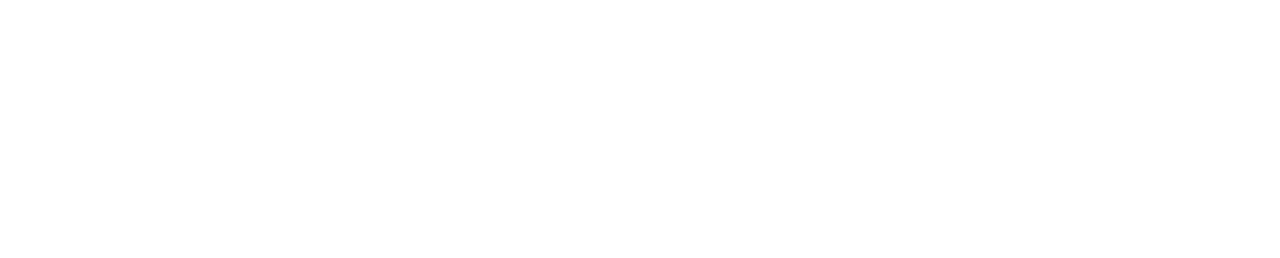
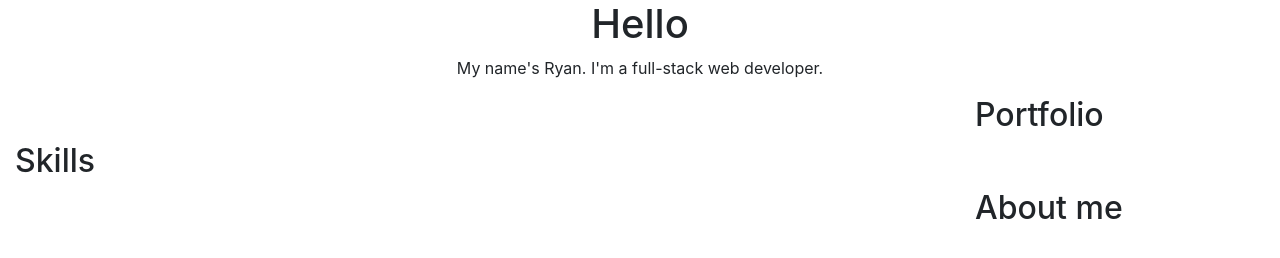
Before and after one commit to ihearsinez/my-personal-portfolio, a plain HTML site: page index.html in a window 1280 px wide. Drawn offline with nearby package versions, Linux system fonts and the light colour scheme.

Commit message:
beginnings of structure at XL

```diff
--- a/index.html
+++ b/index.html
@@ -3,12 +3,45 @@
     <head>
         <meta charset="utf-8">
         <title>Ryan Straker | Portfolio</title>
-        <meta name="viewport" content="width=device-width, initial-scale=1">
+        <meta name="viewport" content="width=device-width, initial-scale=1, shrink-to-fit=no">
         <link rel="stylesheet" href="https://cdn.jsdelivr.net/npm/bootstrap@4.6.0/dist/css/bootstrap.min.css" integrity="sha384-B0vP5xmATw1+K9KRQjQERJvTumQW0nPEzvF6L/Z6nronJ3oUOFUFpCjEUQouq2+l" crossorigin="anonymous">
         <link rel="stylesheet" href="style.css" type="text/css">
     </head>
     <body>
+        <div class="container-fluid" id="nav">
+            <div class="row justify-content-center">
+                <div class="col-12 text-center">
+                    <h1>Hello</h1>
+                </div>
+                <div class="col-12 text-center">
+                    <p>My name's Ryan. I'm a full-stack web developer.</p>
+                </div>
+            </div>
+        </div>
 
+        <div class="container-fluid">
+            <div class="row">
+                <div class="col-3 ml-auto">
+                    <h2>Portfolio</h2>
+                </div>
+            </div>
+        </div>
+
+        <div class="container-fluid">
+            <div class="row">
+                <div class="col-3">
+                    <h2>Skills</h2>
+                </div>
+            </div>
+        </div>
+
+        <div class="container-fluid">
+            <div class="row">
+                <div class="col-3 ml-auto">
+                    <h2>About me</h2>
+                </div>
+            </div>
+        </div>
 
         <footer>
         </footer>
```
